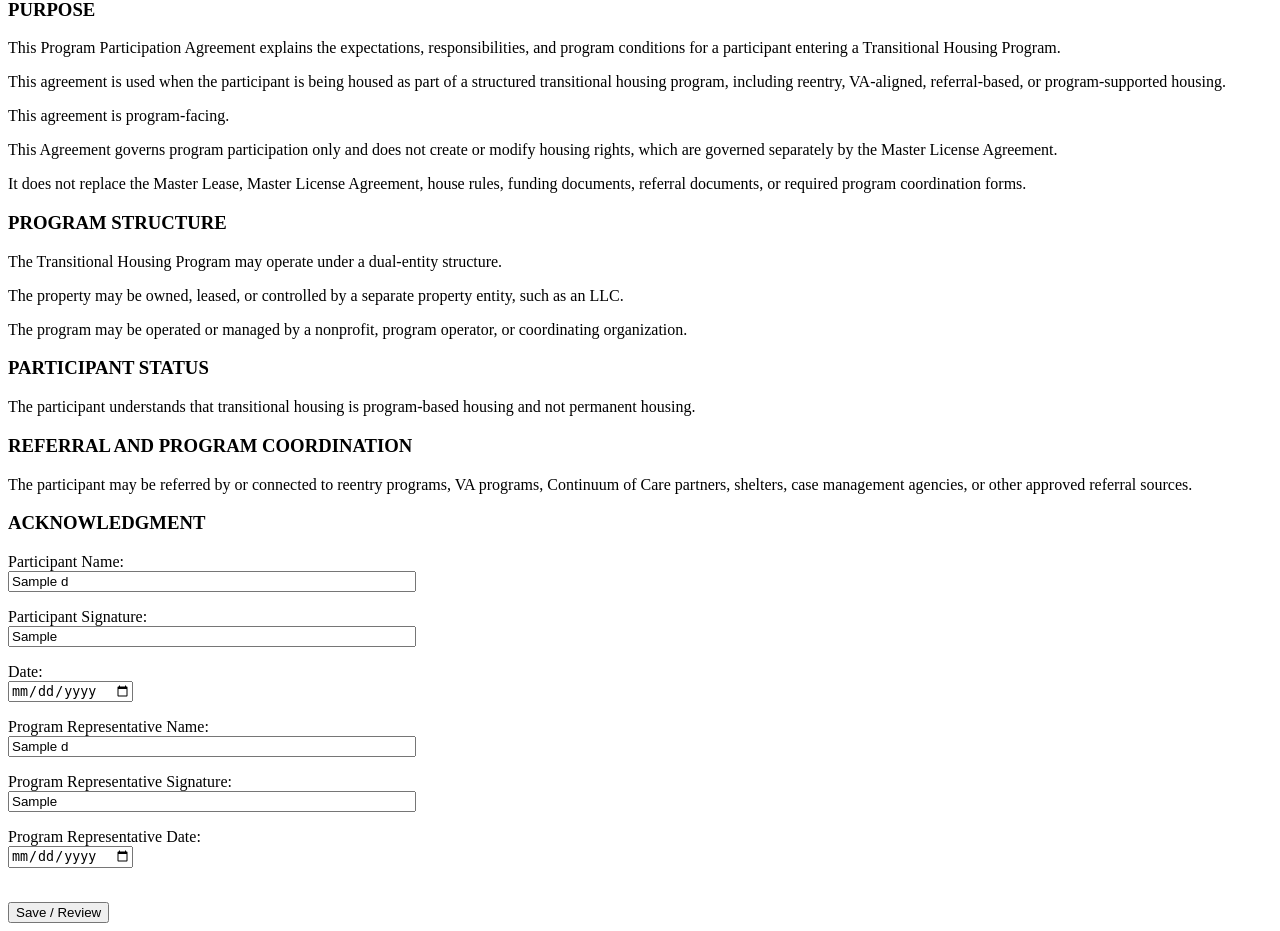
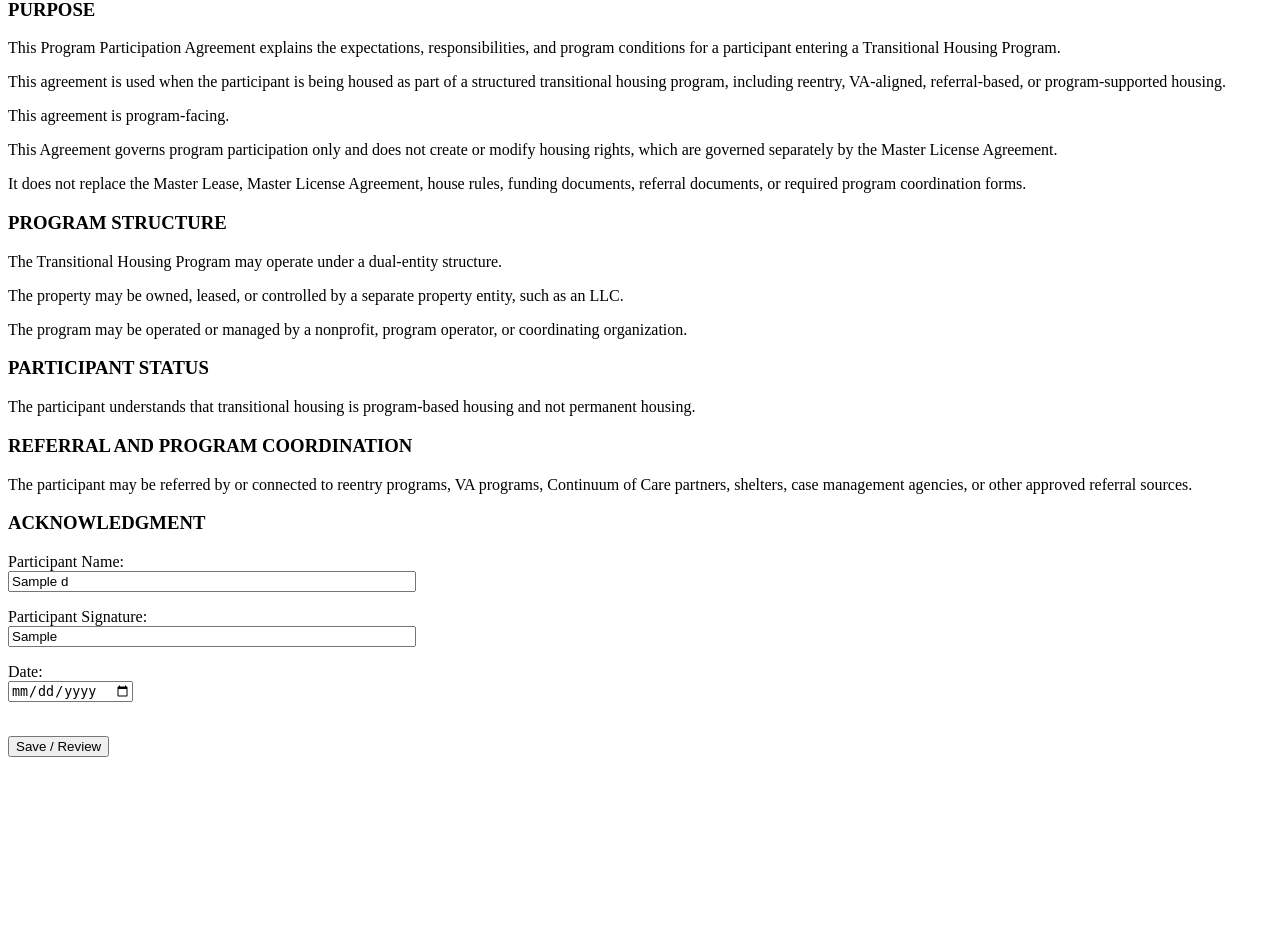
Before and after one commit to Pearlzzpearlzz/Nilpf-store, a Flask app: template templates/transitional_program_participation_agreement.html in a window 1280 px wide. Shown: the part 205-1136 px from the top of the page. After the commit the page ends 962 px from the top, so only its background shows below. Run offline with Flask 3, Linux system fonts and the light colour scheme; the visitor is signed in with stand-in values (Sample User, id 1); the template is opened without the code that fills it: most values are stand-ins (such as "Sample title", 1, 10 or a date in 2020).

Commit message:
Remove staff representative fields from participant forms

```diff
--- a/templates/guest_addendum_form.html
+++ b/templates/guest_addendum_form.html
@@ -65,10 +65,6 @@
   <label>Participant Signature
     <input type="text" name="participant_signature" value="{{ d.get('participant_signature') or participant.get('name', '') }}" required>
   </label>
-
-  <label>Staff / Program Representative Name
-    <input type="text" name="staff_name" value="{{ d.get('staff_name', '') }}">
-  </label>
 </div>
 
 <button class="button" type="submit">Save and Review</button>
--- a/templates/security_camera_form.html
+++ b/templates/security_camera_form.html
@@ -74,9 +74,7 @@
 
 <p>Date:</p>
 <input type="text" name="signature_date" value="{{ d.get('signature_date', '') }}"><br><br>
-
-<p>Operator Representative:</p>
-<input type="text" name="operator_rep" value="{{ d.operator_rep }}"><br><br>
+<br><br>
 
 <p>Date:</p>
 <input type="text" name="operator_date" value="{{ d.operator_date }}"><br><br>
--- a/templates/security_camera_print.html
+++ b/templates/security_camera_print.html
@@ -101,7 +101,6 @@ a { display:inline-block; margin:8px 0; }
 <p><strong>Participant Name:</strong> <span class="line">{{ d.participant_name }}</span></p>
 <p><strong>Participant Signature:</strong> <span class="line">{{ d.participant_signature }}</span></p>
 <p><strong>Date:</strong> <span class="small-line">{{ d.signature_date }}</span></p>
-<p><strong>Operator Representative:</strong> <span class="line">{{ d.operator_rep }}</span></p>
 <p><strong>Date:</strong> <span class="small-line">{{ d.operator_date }}</span></p>
 
 <p><strong>End of Form</strong></p>
--- a/templates/transitional_program_participation_agreement.html
+++ b/templates/transitional_program_participation_agreement.html
@@ -82,20 +82,11 @@
 <input type="date" name="signature_date" value="{{ d.signature_date }}">
 </p>
 
-<p>
-<label>Program Representative Name:</label><br>
-<input type="text" name="program_representative_name" value="{{ d.program_representative_name }}" style="width: 400px;">
-</p>
 
-<p>
-<label>Program Representative Signature:</label><br>
-<input type="text" name="program_representative_signature" value="{{ d.program_representative_signature }}" style="width: 400px;">
-</p>
 
-<p>
-<label>Program Representative Date:</label><br>
-<input type="date" name="program_representative_date" value="{{ d.program_representative_date }}">
-</p>
+
+
+
 
 <br>
 <button type="submit">Save / Review</button>
--- a/templates/transitional_program_participation_print.html
+++ b/templates/transitional_program_participation_print.html
@@ -135,9 +135,9 @@ body > form[action*="/{{ id }}"]:not([action*="final"]) { display:none; }
 <p><strong>Participant Signature:</strong> {{ d.participant_signature }}</p>
 <p><strong>Date:</strong> {{ d.signature_date }}</p>
 
-<p><strong>Program Representative Name:</strong> {{ d.program_representative_name }}</p>
-<p><strong>Program Representative Signature:</strong> {{ d.program_representative_signature }}</p>
-<p><strong>Date:</strong> {{ d.program_representative_date }}</p>
+
+
+
 
 <br>
 
--- a/templates/vehicle_parking_form.html
+++ b/templates/vehicle_parking_form.html
@@ -67,10 +67,6 @@
   <label>Participant Signature
     <input type="text" name="participant_signature" value="{{ d.get('participant_signature') or participant.get('name', '') }}" required>
   </label>
-
-  <label>Staff / Operator Name
-    <input type="text" name="staff_name" value="{{ d.get('staff_name', '') }}">
-  </label>
 </div>
 
 <button class="button" type="submit">Save and Review</button>
--- a/templates/vehicle_parking_print.html
+++ b/templates/vehicle_parking_print.html
@@ -31,7 +31,6 @@ body{font-family:Arial;max-width:850px;margin:auto;padding:30px;line-height:1.5}
 
 <div class="box">
 <p><b>Participant Signature:</b> {{ d.get('participant_signature') or participant.get('name','') }}</p>
-<p><b>Staff / Operator Name:</b> {{ d.get('staff_name','') }}</p>
 </div>
 
 {% if not locked %}
```
